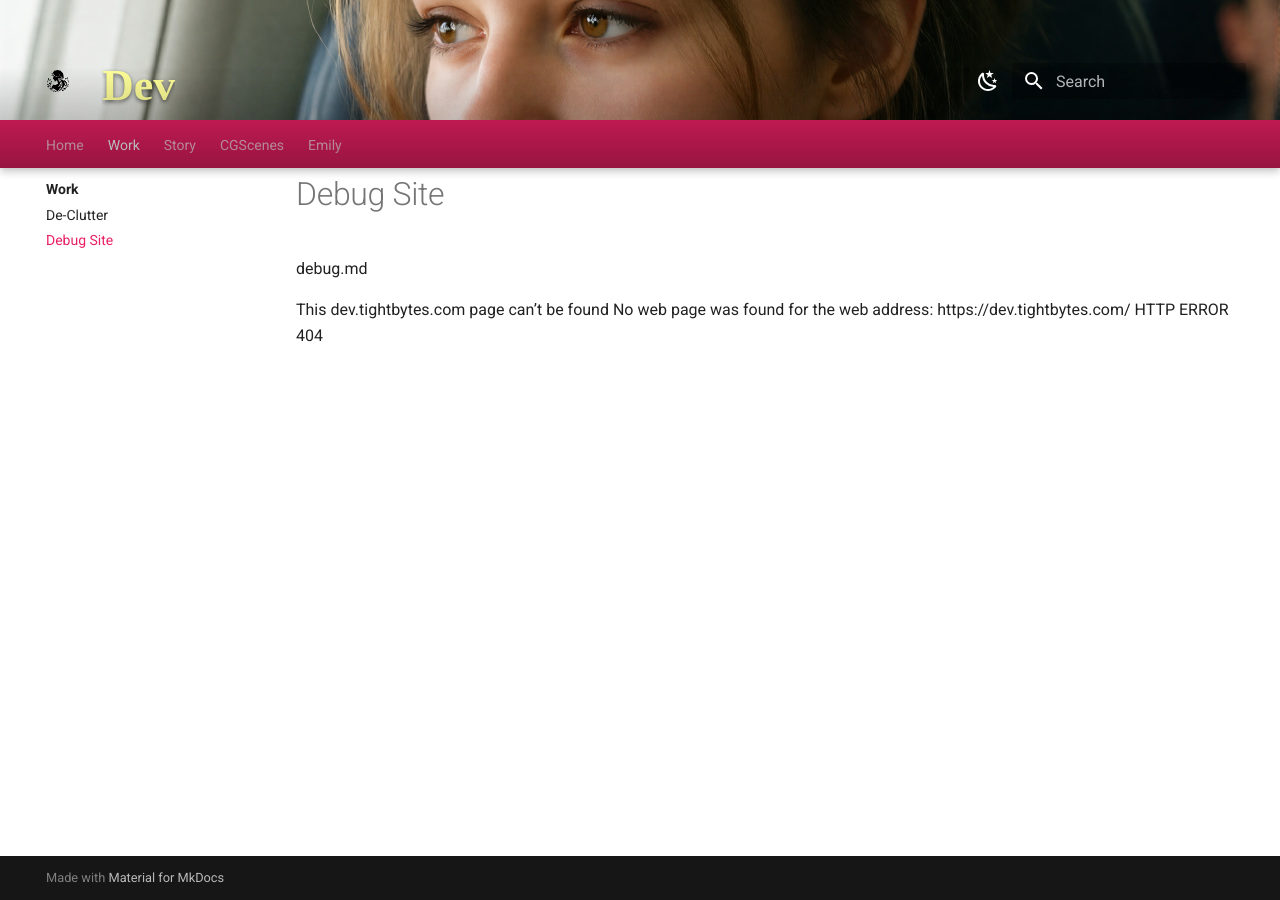
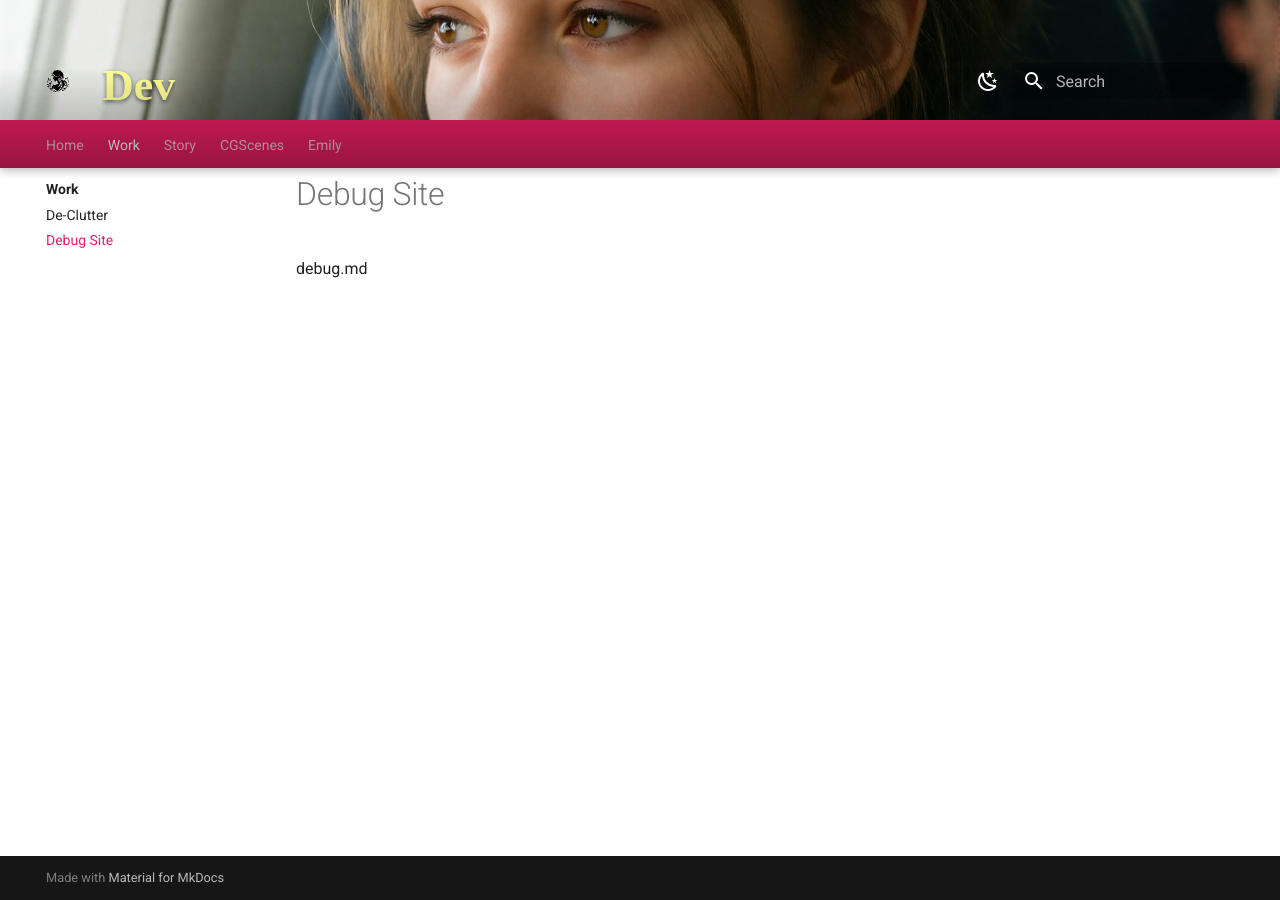
Before and after one commit to robinboncoeur/dev, an MkDocs documentation site: the page built from docs/work/debugsite.md, in a window 1280 px wide. Built offline with MkDocs 1.6.1 and Material for MkDocs 9.7.7, drawn with Linux system fonts in a browser that asks for light colours.

Commit message:
Update debugsite.md

```diff
--- a/docs/work/debugsite.md
+++ b/docs/work/debugsite.md
@@ -1,5 +1 @@
 debug.md
-
-This dev.tightbytes.com page can’t be found
-No web page was found for the web address: https://dev.tightbytes.com/
-HTTP ERROR 404
```
